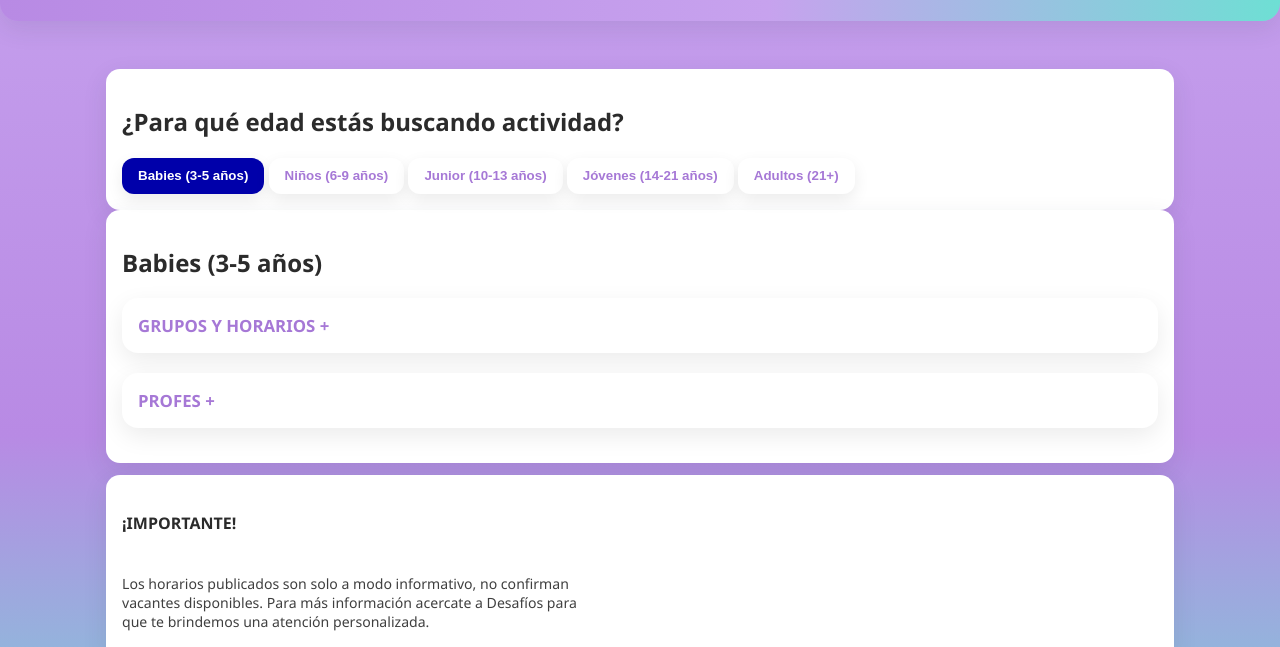
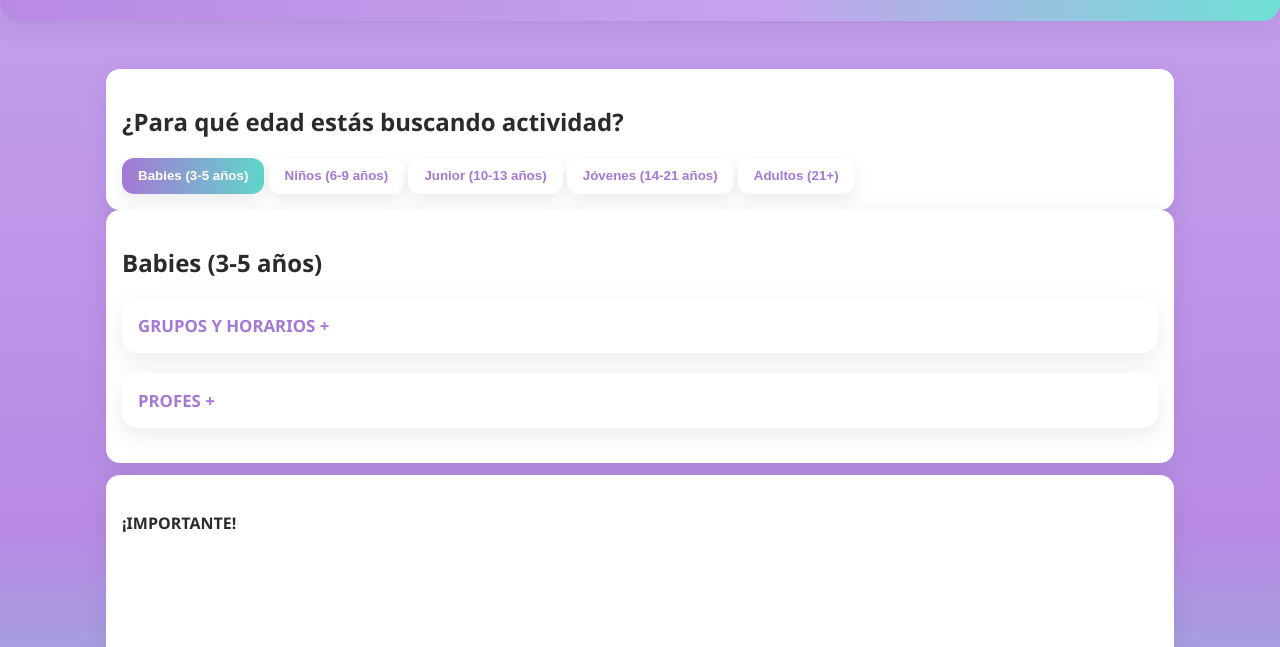
Before and after one commit to Jenkins1312/CentroCulturalDesafios, a website: page index.html in a window 1280 px wide. Shown: the part 107-754 px from the top of the page. Drawn offline with Linux system fonts and the light colour scheme.

Commit message:
estilitos

```diff
--- a/estilos.css
+++ b/estilos.css
@@ -133,6 +133,7 @@ main {
   font-size: 0.88rem;
   opacity: 0.9;
   white-space: pre-line;
+  margin: 10%;
 }
 
 .highlight {
@@ -263,4 +264,5 @@ details[open] summary::after {
   display: flex;
   flex-direction: column;
   gap: 4px;
+  margin: 10%;
 }
--- a/index.html
+++ b/index.html
@@ -6,10 +6,6 @@
     <title>Centro Cultural Desafíos</title>
     <link rel="stylesheet" href="estilos.css" />
     <style>
-      .group-btn.active {
-        background: #00a;
-        color: #fff;
-      }
       .profe-img {
         width: 60px;
         height: 60px;
```
